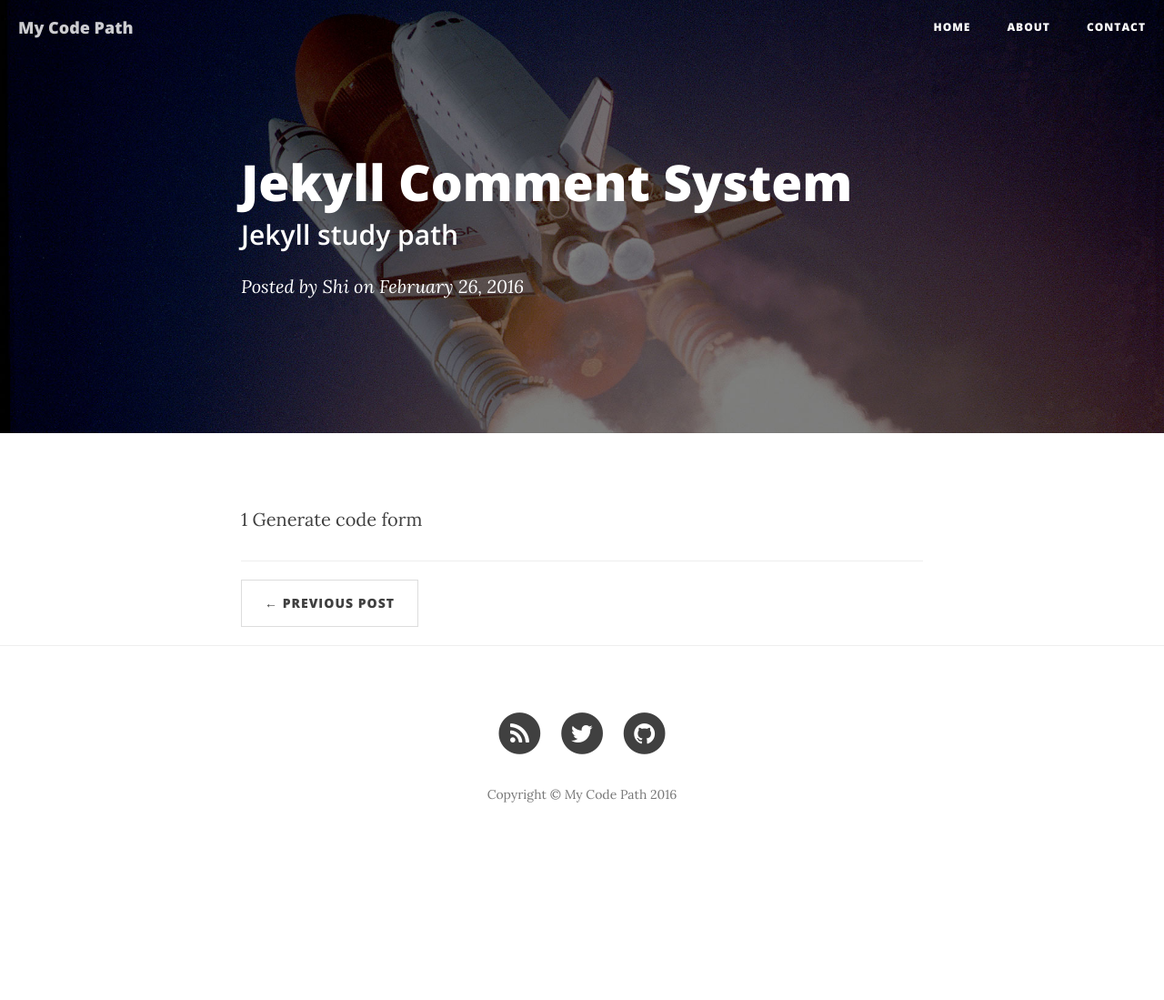
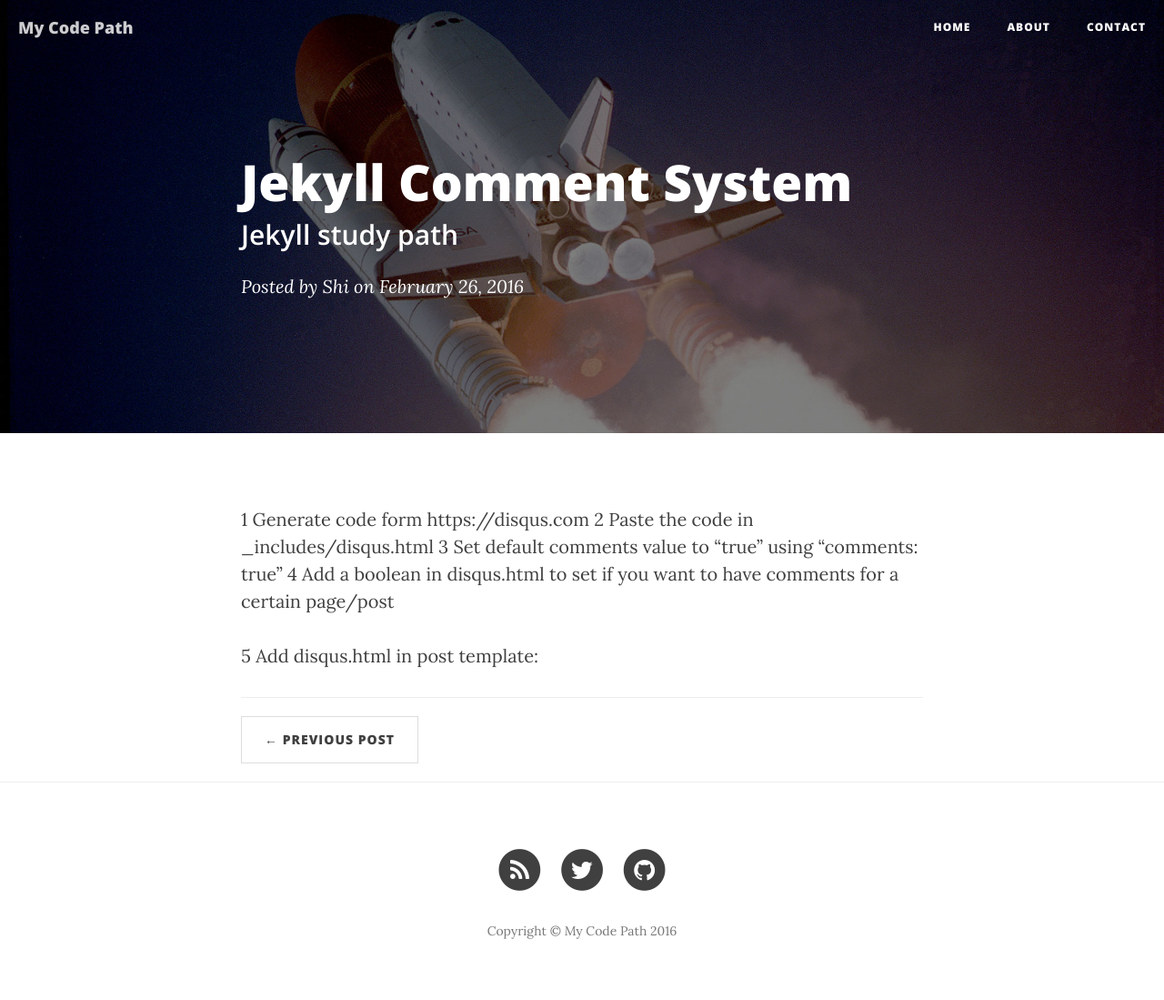
Before and after one commit to shic/blog, a Jekyll site: the page built from _posts/2016-2-26-Jekyll-Comment-System.markdown, in a window 1280 px wide. Shown: the whole page at 91% size. Built offline with Jekyll 4.4.1, drawn with Linux system fonts in a browser that asks for light colours; nearby versions of some CDN libraries; comment, search, counter and statistics services are not loaded; before the commit the page ends 949 px from its top, so only the background shows below that.

Commit message:
comment system blog

```diff
--- a/_posts/2016-2-26-Jekyll-Comment-System.markdown
+++ b/_posts/2016-2-26-Jekyll-Comment-System.markdown
@@ -8,4 +8,16 @@ header-img: "img/post-bg-01.jpg"
 categories: Jekyll Basic
 ---
 
-1 Generate code form
+1 Generate code form https://disqus.com
+2 Paste the code in _includes/disqus.html
+3 Set default comments value to "true" using "comments: true"
+4 Add a boolean in disqus.html to set if you want to have comments for a certain page/post
+
+{% if page.comments %}
+<div id="disqus_thread"></div>
+<script>
+...
+</script>
+{% endif %}
+
+5 Add disqus.html in post template: {% include disqus.html disqus_identifier=page.disqus_identifier %}
```
